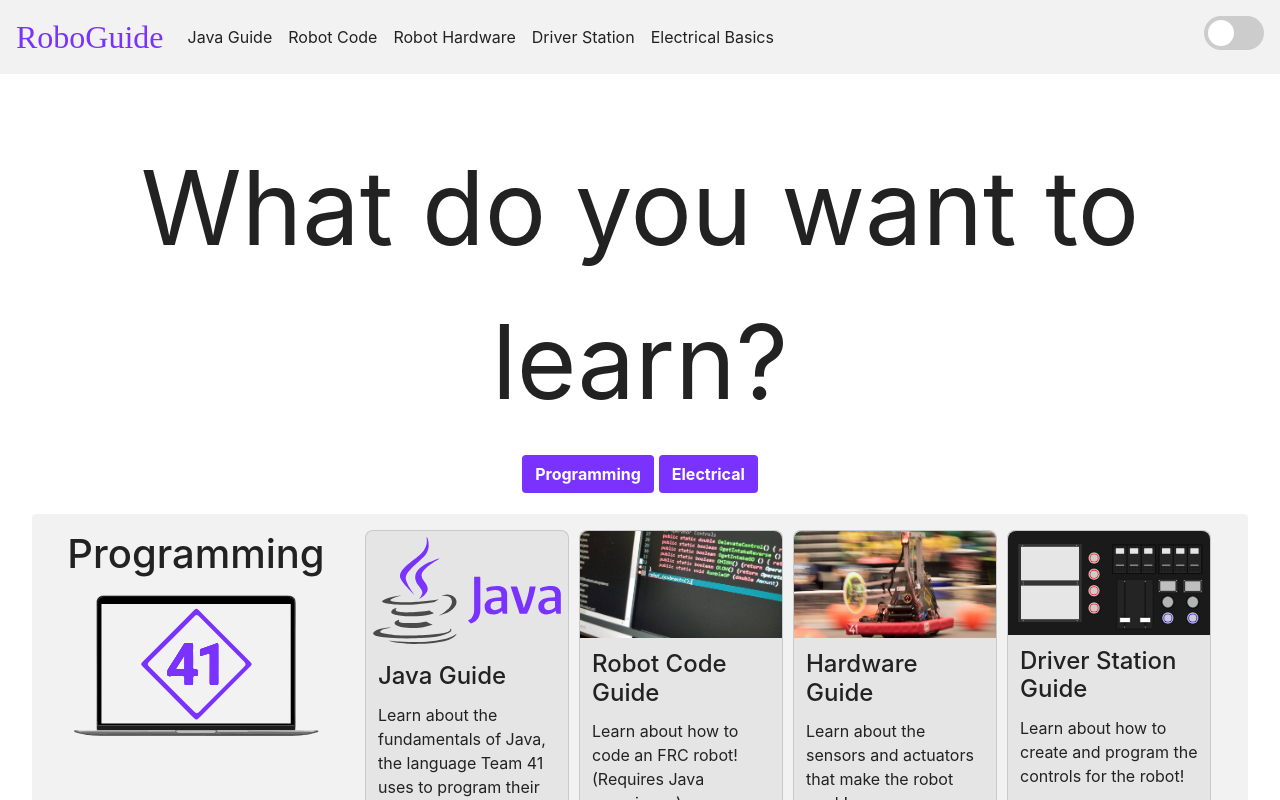
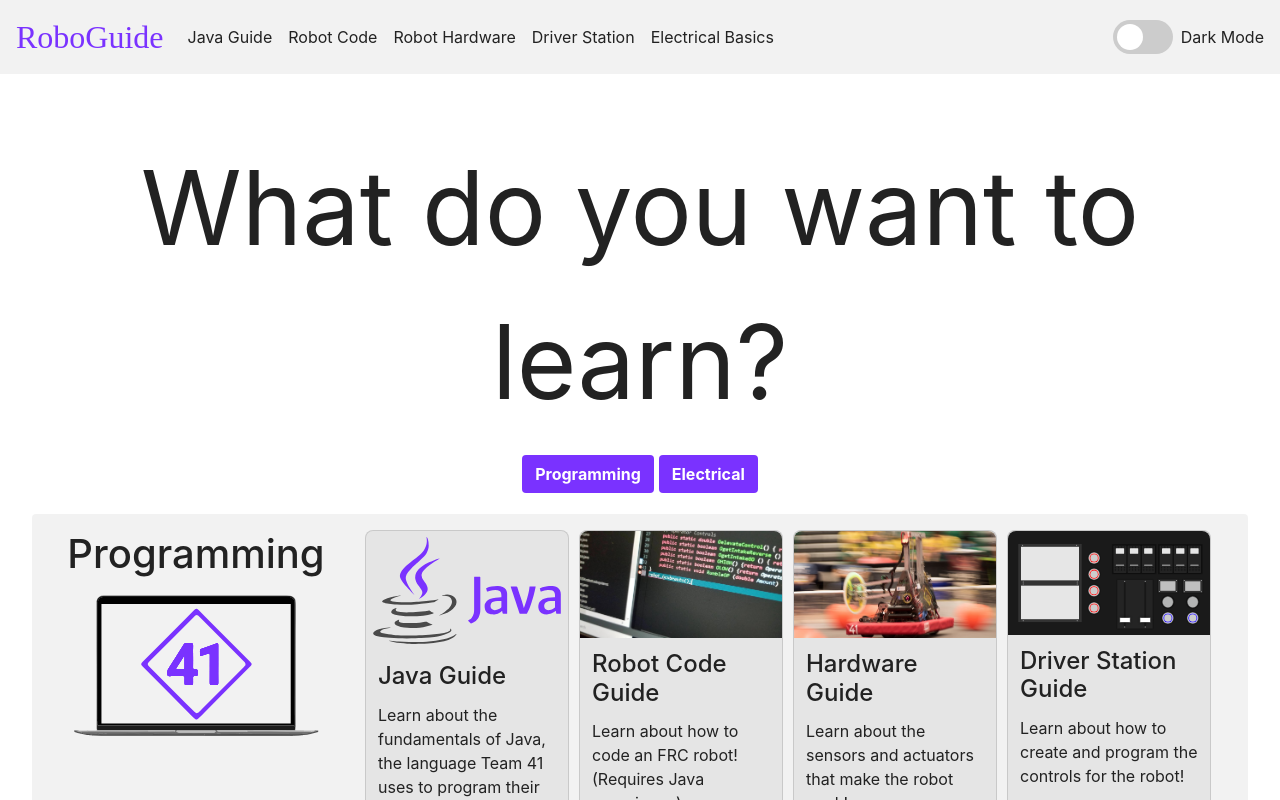
Before and after one commit to Team41Robotics/RoboGuide, a React (Create React App) app: page / in a window 1280 px wide. Shown: the top 800 px of the page. Built offline with nearby package versions, Linux system fonts and the light colour scheme; a web font is replaced by a local one.

Commit message:
Label dark mode toggle

```diff
--- a/src/components/NavBar.js
+++ b/src/components/NavBar.js
@@ -67,8 +67,12 @@ export default function(props) {
 					))}
 				</ul>
 				<ul className="navbar-nav ml-auto">
-					<li>
+					<li
+						className="nav-item"
+						style={{display: "flex", alignItems: "center"}}
+					>
 						<ToggleSwitch value={darkMode} setValue={setDarkMode} />
+						<span style={{marginLeft: "0.5rem"}}>Dark Mode</span>
 					</li>
 				</ul>
 			</div>
--- a/src/css/ToggleSwitch.css
+++ b/src/css/ToggleSwitch.css
@@ -3,6 +3,7 @@
 	display: inline-block;
 	width: 60px;
 	height: 34px;
+	margin-bottom: 0;
 }
 
 .toggle-switch input {
@@ -36,11 +37,11 @@
 }
 
 input:checked + .toggle-slider {
-	background-color: var(--accent);
+	background-color: #60b97f;
 }
 
 input:focus + .toggle-slider {
-	box-shadow: 0 0 1px var(--accent);
+	box-shadow: 0 0 1px #60b97f;
 }
 
 input:checked + .toggle-slider:before {
```
